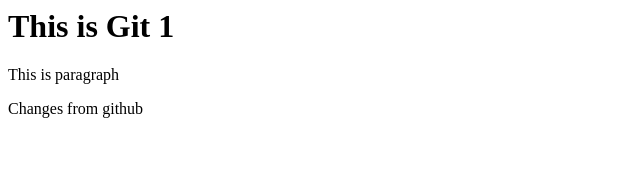
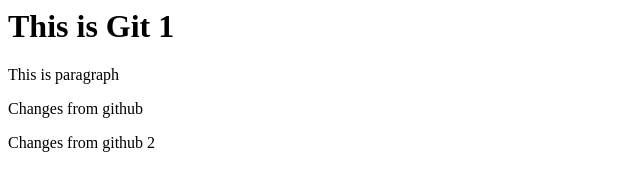
Before and after one commit to dwiyanto/batch7-git-1, a plain HTML site: page index.html in a window 1280 px wide. Shown: the whole page, without its empty margins (0-640 px from the left). Drawn offline with Linux system fonts and the light colour scheme.

Commit message:
Update index.html

```diff
--- a/index.html
+++ b/index.html
@@ -2,4 +2,5 @@
   <h1>This is Git 1</h1>
   <p>This is paragraph</p>
   <p>Changes from github</p>
+  <p>Changes from github 2</p>
 </html>
```
